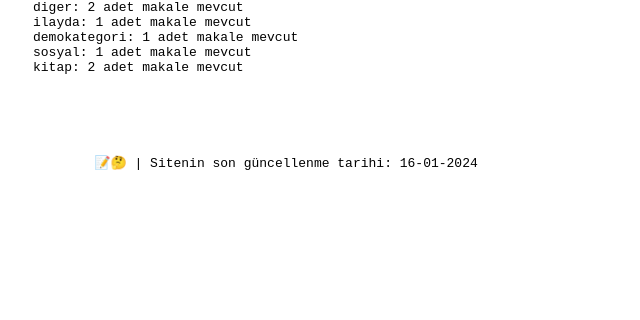
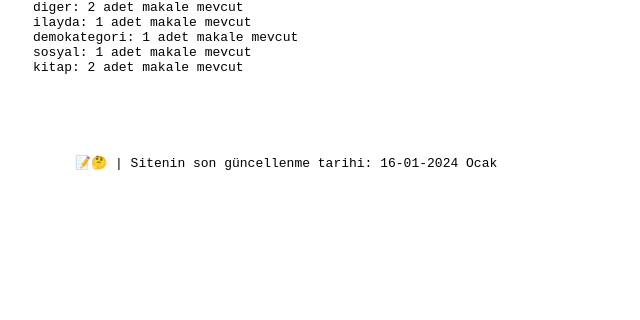
Before and after one commit to ozhanatali/ozhanatali.github.io, a Jekyll site: the page built from index.html, in a window 1280 px wide. Shown: the part 610-930 px from the top of the page, without its empty margins (0-640 px from the left). Built offline with Jekyll 4.4.1, drawn with Linux system fonts in a browser that asks for light colours.

Commit message:
Update locale-date.html

```diff
--- a/_includes/locale-date.html
+++ b/_includes/locale-date.html
@@ -1 +1,9 @@
 {{ site.time | date: '%d-%m-%Y' }}
+
+{% assign ay = site.time | date: '%m' %}
+{% case ay %}
+  {% when "01" %} Ocak
+  {% when "02" %} Subat
+  {% else %}
+     Diğer
+{% endcase %}
```
